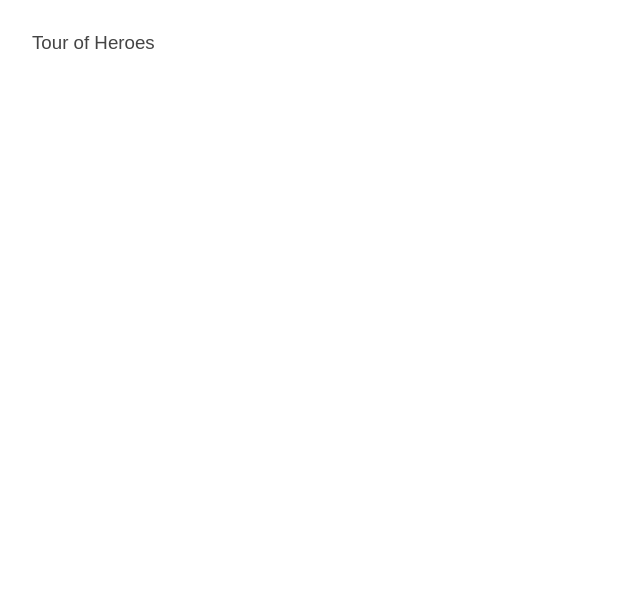
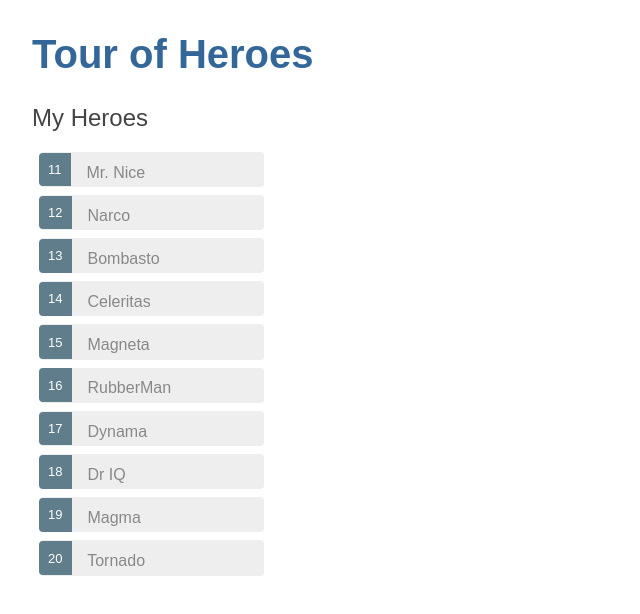
Before and after one commit to AlejandroBonilla/Angular5Examples, an Angular app: page / in a window 1280 px wide. Shown: the top 614 px of the page, without its empty margins (0-640 px from the left). Built offline with nearby package versions, Linux system fonts and the light colour scheme.

Commit message:
tutorial 4 finish

```diff
--- a/src/app/app.component.html
+++ b/src/app/app.component.html
@@ -1 +1,2 @@
-<h3>{{title}}</h3>
+<h1>{{title}}</h1>
+<app-heroes></app-heroes>
--- /dev/null
+++ b/src/app/hero.ts
@@ -0,0 +1,6 @@
+export class Hero {
+
+    id: number;
+    name: string;
+
+}
--- /dev/null
+++ b/src/app/heroes/heroes.component.css
@@ -0,0 +1,55 @@
+/* HeroesComponent's private CSS styles */
+
+.selected {
+    background-color: #CFD8DC !important;
+    color: white;
+}
+
+.heroes {
+    margin: 0 0 2em 0;
+    list-style-type: none;
+    padding: 0;
+    width: 15em;
+}
+
+.heroes li {
+    cursor: pointer;
+    position: relative;
+    left: 0;
+    background-color: #EEE;
+    margin: .5em;
+    padding: .3em 0;
+    height: 1.6em;
+    border-radius: 4px;
+}
+
+.heroes li.selected:hover {
+    background-color: #BBD8DC !important;
+    color: white;
+}
+
+.heroes li:hover {
+    color: #607D8B;
+    background-color: #DDD;
+    left: .1em;
+}
+
+.heroes .text {
+    position: relative;
+    top: -3px;
+}
+
+.heroes .badge {
+    display: inline-block;
+    font-size: small;
+    color: white;
+    padding: 0.8em 0.7em 0 0.7em;
+    background-color: #607D8B;
+    line-height: 1em;
+    position: relative;
+    left: -1px;
+    top: -4px;
+    height: 1.8em;
+    margin-right: .8em;
+    border-radius: 4px 0 0 4px;
+}
--- /dev/null
+++ b/src/app/heroes/heroes.component.html
@@ -0,0 +1,28 @@
+<!-- tutorial 3 angular -->
+<!--<h2>{{ hero.name | uppercase }} Details</h2>
+<div><span>id: </span>{{hero.id}}</div>
+<div><span>name: </span>{{hero.name}}</div>
+<div>
+    <label>name:
+    <input [(ngModel)]="hero.name" placeholder="name">
+  </label>
+</div>-->
+
+<h2>My Heroes</h2>
+<ul class="heroes">
+    <li *ngFor="let hero of heroes" [class.selected]="hero === selectedHero" (click)="onSelect(hero)">
+        <span class="badge">{{hero.id}}</span> {{hero.name}}
+    </li>
+</ul>
+
+<div *ngIf="selectedHero">
+
+    <h2>{{ selectedHero.name | uppercase }} Details</h2>
+    <div><span>id: </span>{{selectedHero.id}}</div>
+    <div>
+        <label>name:
+      <input [(ngModel)]="selectedHero.name" placeholder="name">
+    </label>
+    </div>
+
+</div>
--- /dev/null
+++ b/src/app/heroes/heroes.component.ts
@@ -0,0 +1,26 @@
+import { Component, OnInit } from '@angular/core';
+import { Hero } from '../hero';
+import { HEROES } from '../mock-heroes';
+
+@Component({
+  selector: 'app-heroes',
+  templateUrl: './heroes.component.html',
+  styleUrls: ['./heroes.component.css']
+})
+export class HeroesComponent implements OnInit {
+
+  heroes = HEROES;
+
+  selectedHero: Hero;
+
+  onSelect( hero: Hero ): void {
+    this.selectedHero = hero;
+  }
+
+  constructor() {
+  }
+
+  ngOnInit() {
+  }
+
+}
--- /dev/null
+++ b/src/app/mock-heroes.ts
@@ -0,0 +1,14 @@
+import { Hero } from './hero';
+
+export const HEROES: Hero[] = [
+  { id: 11, name: 'Mr. Nice' },
+  { id: 12, name: 'Narco' },
+  { id: 13, name: 'Bombasto' },
+  { id: 14, name: 'Celeritas' },
+  { id: 15, name: 'Magneta' },
+  { id: 16, name: 'RubberMan' },
+  { id: 17, name: 'Dynama' },
+  { id: 18, name: 'Dr IQ' },
+  { id: 19, name: 'Magma' },
+  { id: 20, name: 'Tornado' }
+];
```
Also changed, not shown: src/app/app.module.ts (+6 -2 lines), 1 other file (tests, documents, lock files or other folders).
